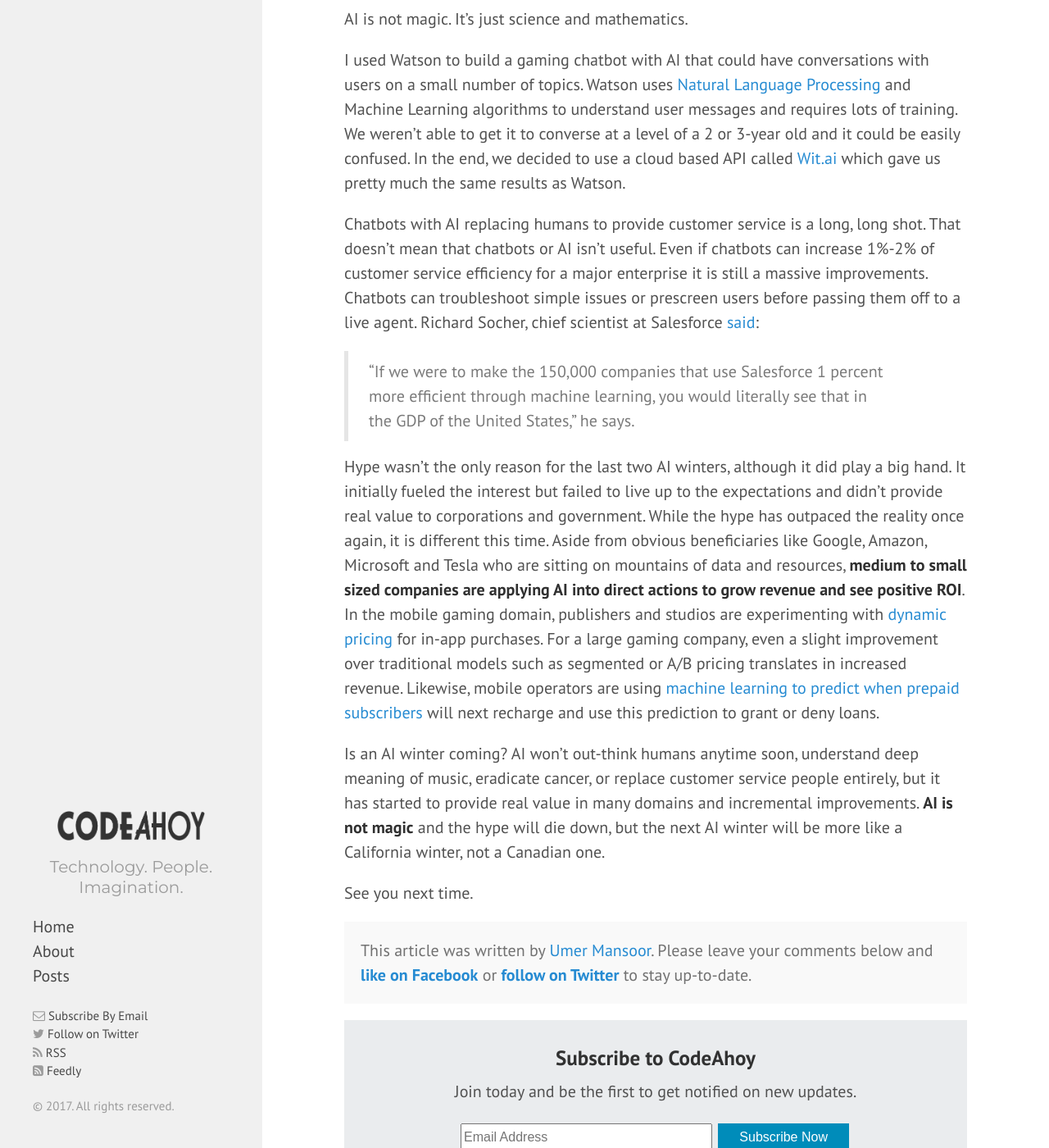
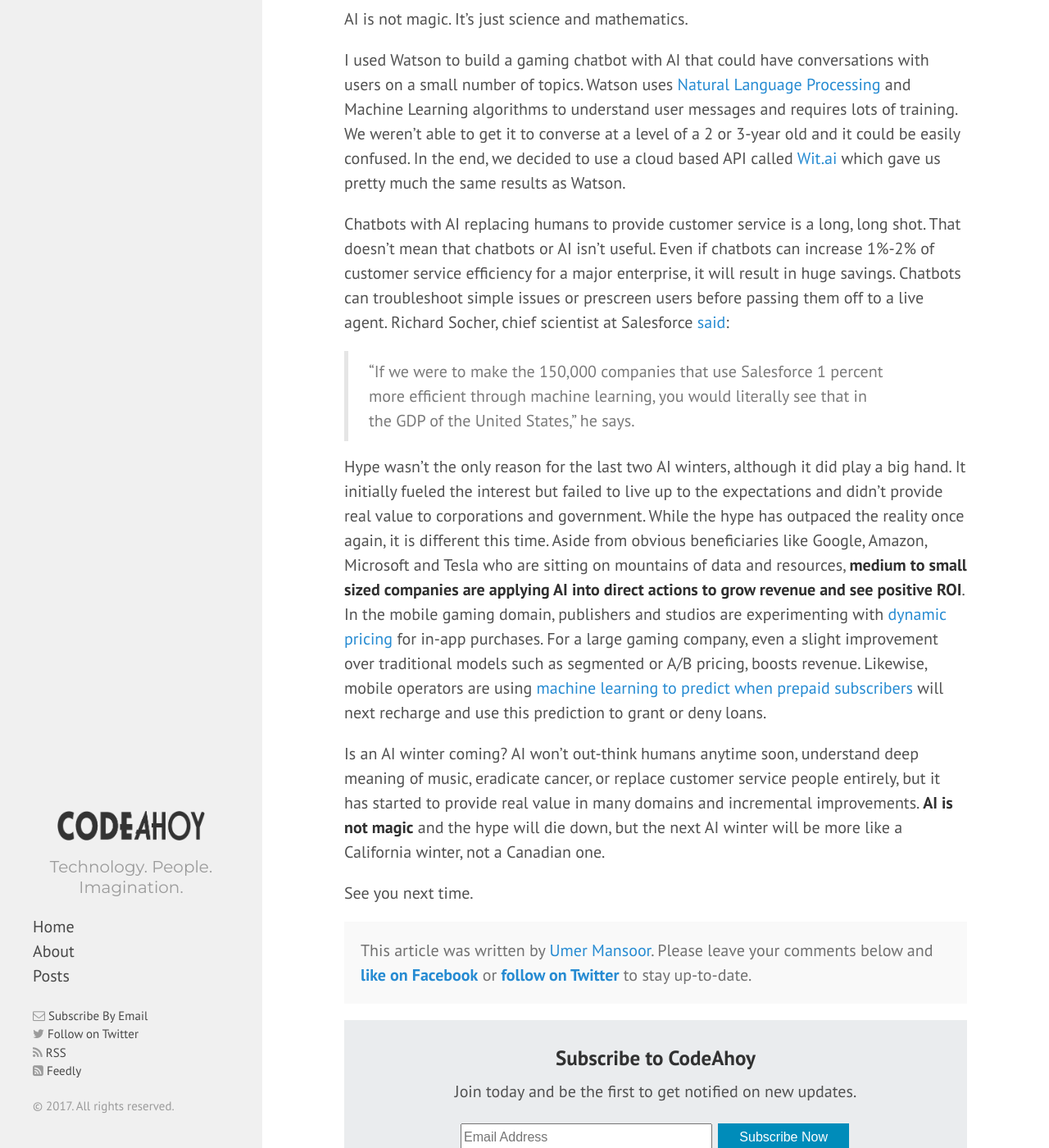
Before and after one commit to talk2viren/umermansoor.github.io, a Jekyll site: the page built from _posts/2017-07-27-ai-winter-is-coming.md, in a window 1280 px wide and 1400 px high, scrolled down 2499 px. Shown: the whole window at 82% size. Built offline with Jekyll 4.4.1, drawn with Linux system fonts in a browser that asks for light colours; nearby versions of some CDN libraries; a script that is not in the unit is left out; comment, search, counter and statistics services are not loaded.

Commit message:
more improvement

```diff
--- a/_posts/2017-07-27-ai-winter-is-coming.md
+++ b/_posts/2017-07-27-ai-winter-is-coming.md
@@ -39,11 +39,11 @@
 
 I used Watson to build a gaming chatbot with AI that could have conversations with users on a small number of topics. Watson uses [Natural Language Processing](https://en.wikipedia.org/wiki/Natural_language_processing) and Machine Learning algorithms to understand user messages and requires lots of training. We weren't able to get it to converse at a level of a 2 or 3-year old and it could be easily confused. In the end, we decided to use a cloud based API called [Wit.ai](https://wit.ai/) which gave us pretty much the same results as Watson.
 
-Chatbots with AI replacing humans to provide customer service is a long, long shot. That doesn't mean that chatbots or AI isn't useful. Even if chatbots can increase 1%-2% of customer service efficiency for a major enterprise it is still a massive improvements. Chatbots can troubleshoot simple issues or prescreen users before passing them off to a live agent. Richard Socher, chief scientist at Salesforce [said](https://www.technologyreview.com/s/603062/ai-winter-isnt-coming/):
+Chatbots with AI replacing humans to provide customer service is a long, long shot. That doesn't mean that chatbots or AI isn't useful. Even if chatbots can increase 1%-2% of customer service efficiency for a major enterprise, it will result in huge savings. Chatbots can troubleshoot simple issues or prescreen users before passing them off to a live agent. Richard Socher, chief scientist at Salesforce [said](https://www.technologyreview.com/s/603062/ai-winter-isnt-coming/):
 
 > “If we were to make the 150,000 companies that use Salesforce 1 percent more efficient through machine learning, you would literally see that in the GDP of the United States,” he says.
 
-Hype wasn't the only reason for the last two AI winters, although it did play a big hand. It initially fueled the interest but failed to live up to the expectations and didn't provide real value to corporations and government. While the hype has outpaced the reality once again, it is different this time. Aside from obvious beneficiaries like Google, Amazon, Microsoft and Tesla who are sitting on mountains of data and resources, **medium to small sized companies are applying AI into direct actions to grow revenue and see positive ROI**. In the mobile gaming domain, publishers and studios are experimenting with [dynamic pricing](http://www.scientificrevenue.com/) for in-app purchases. For a large gaming company, even a slight improvement over traditional models such as segmented or A/B pricing translates in increased revenue. Likewise, mobile operators are using [machine learning to predict when prepaid subscribers](https://codeahoy.com/2017/02/19/cluster-analysis-using-k-means-explained/) will next recharge and use this prediction to grant or deny loans.
+Hype wasn't the only reason for the last two AI winters, although it did play a big hand. It initially fueled the interest but failed to live up to the expectations and didn't provide real value to corporations and government. While the hype has outpaced the reality once again, it is different this time. Aside from obvious beneficiaries like Google, Amazon, Microsoft and Tesla who are sitting on mountains of data and resources, **medium to small sized companies are applying AI into direct actions to grow revenue and see positive ROI**. In the mobile gaming domain, publishers and studios are experimenting with [dynamic pricing](http://www.scientificrevenue.com/) for in-app purchases. For a large gaming company, even a slight improvement over traditional models such as segmented or A/B pricing, boosts revenue. Likewise, mobile operators are using [machine learning to predict when prepaid subscribers](https://codeahoy.com/2017/02/19/cluster-analysis-using-k-means-explained/) will next recharge and use this prediction to grant or deny loans.
 
 Is an AI winter coming? AI won't out-think humans anytime soon, understand deep meaning of music, eradicate cancer, or replace customer service people entirely, but it has started to provide real value in many domains and incremental improvements. **AI is not magic** and the hype will die down, but the next AI winter will be more like a California winter, not a Canadian one.
 
```
